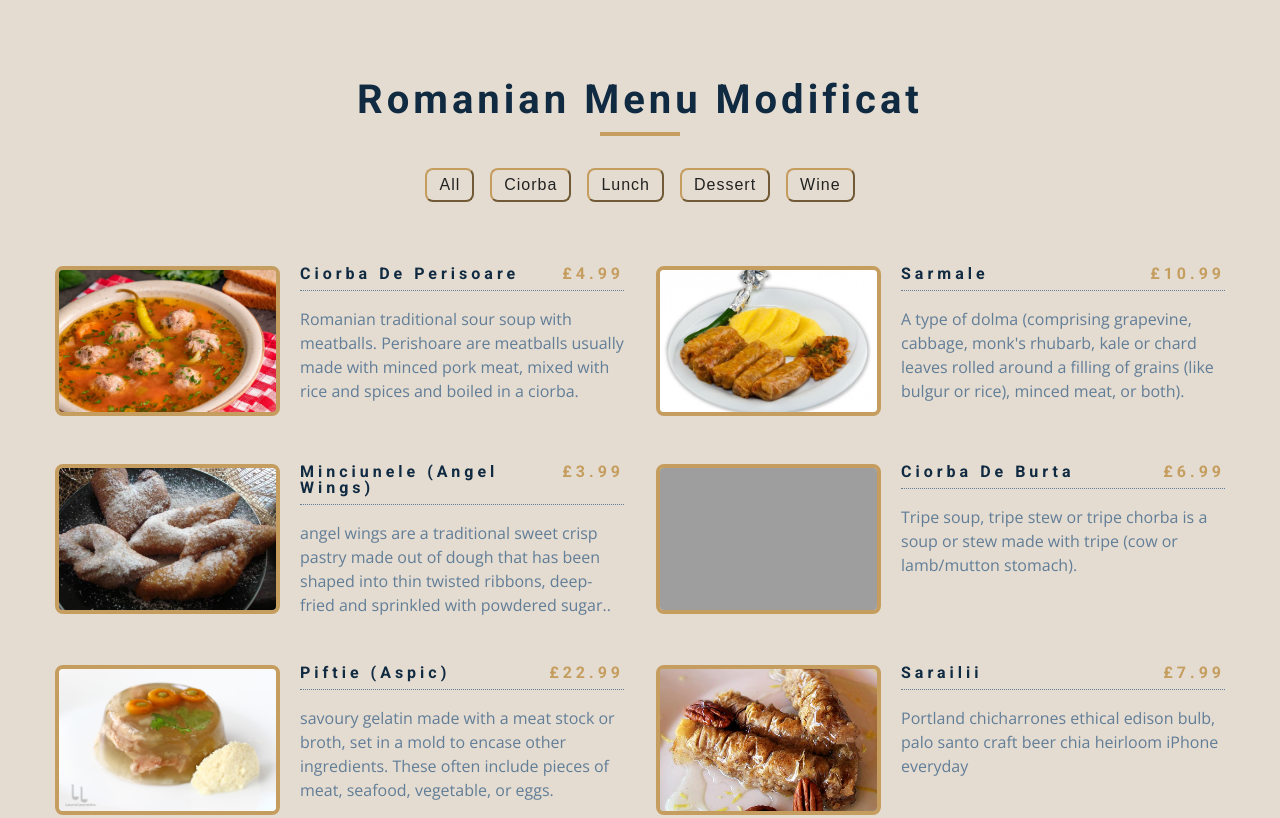
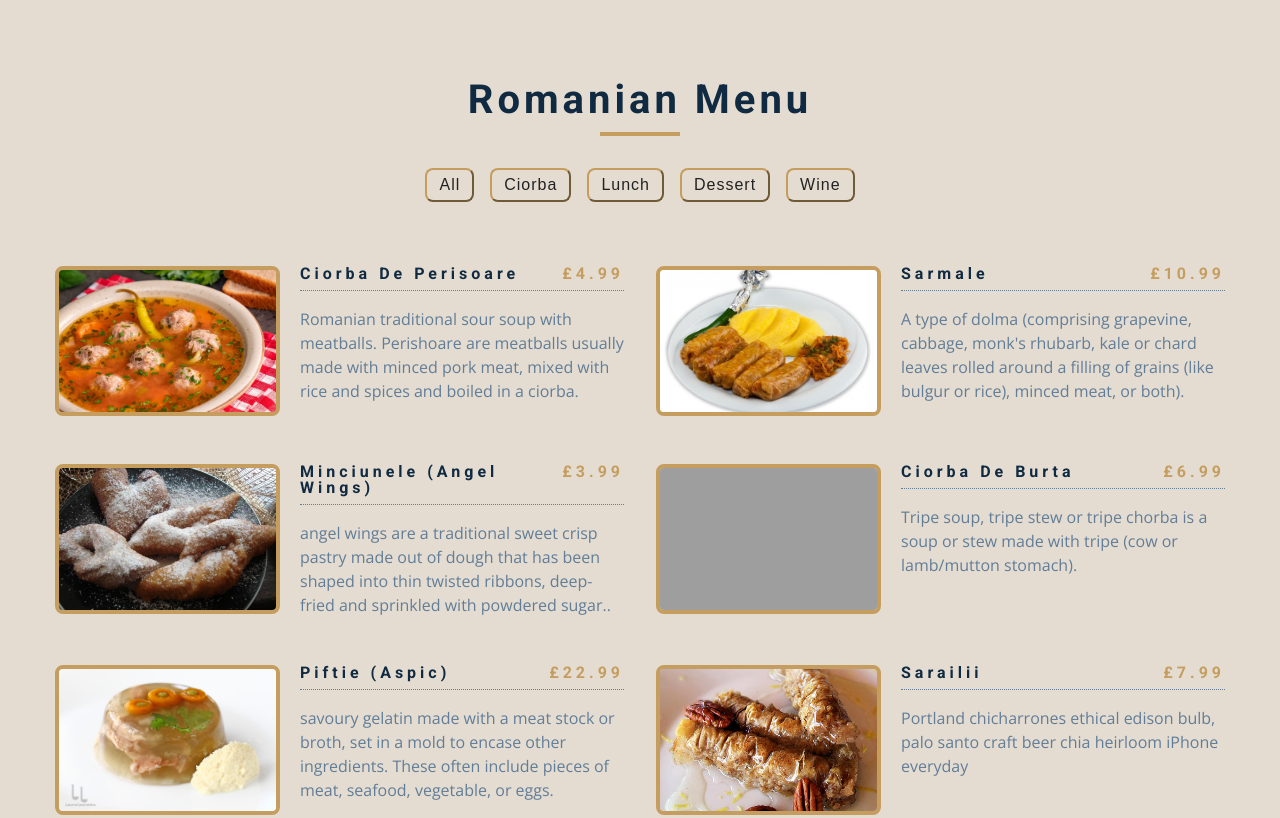
Before and after one commit to Vasile-Daniel/JS_PROIECTE_WP_DAN, a plain HTML site: page P08-MENU_ROMANIAN/index.html in a window 1280 px wide. Shown: the top 818 px of the page. Drawn offline with nearby package versions, Linux system fonts and the light colour scheme; grey boxes are pictures that could not be loaded.

Commit message:
titlul original

```diff
--- a/P08-MENU_ROMANIAN/index.html
+++ b/P08-MENU_ROMANIAN/index.html
@@ -16,7 +16,7 @@
     <section class = "menu">
       <!-- title -->
       <div class="title">
-        <h2> romanian menu modificat </h2>
+        <h2> romanian menu </h2>
         <div class="underline"></div>
       </div>
       <!-- filter buttons -->
```
